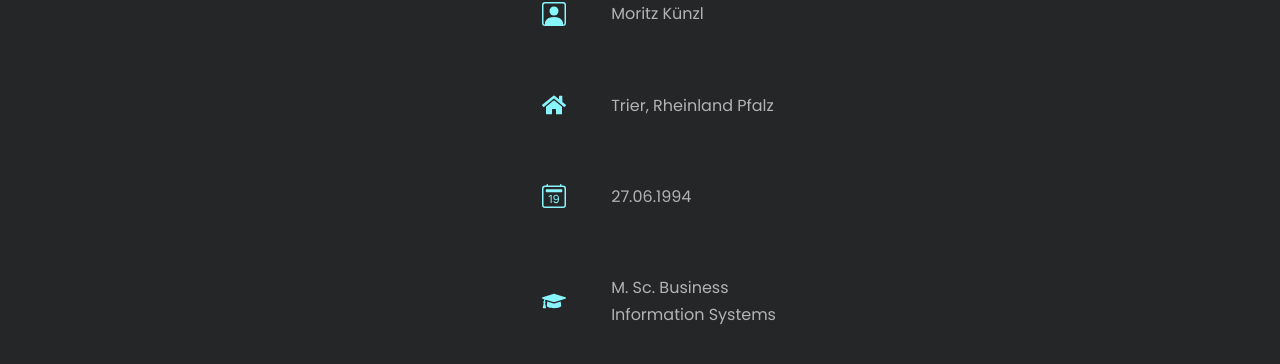
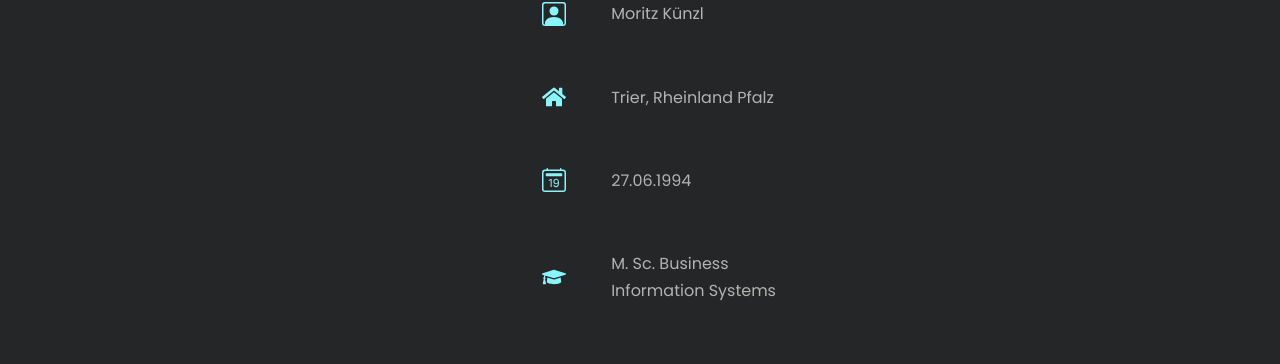
Before and after one commit to mkuenzl/cv, a React (Create React App) app: page / in a window 1280 px wide. Shown: the part 1103-1467 px from the top of the page. Built offline with nearby package versions, Linux system fonts and the light colour scheme; a web font is replaced by a local one.

Commit message:
changed styles & updated cv pdf

```diff
--- a/src/components/about/about.css
+++ b/src/components/about/about.css
@@ -30,7 +30,7 @@
     align-items: center;
     grid-template-columns: 40fr 60fr;
     grid-auto-rows: auto;
-    margin: 2rem 1rem 2rem;
+    margin: 2rem 1rem 1.5rem;
 }
 
 .about__stat-info {
--- a/src/components/header/Header.jsx
+++ b/src/components/header/Header.jsx
@@ -1,7 +1,6 @@
 import React from 'react'
 import './header.css'
 import CTA from './CTA'
-import PersonalPicture from '../../assets/pictures/me.png'
 import HeaderSocial from './HeaderSocials'
 
 const Header = () => {
@@ -14,10 +13,6 @@ const Header = () => {
         <CTA />
         <HeaderSocial/>
 
-        {/*<div className='personalPicture'>
-          <img src={PersonalPicture} alt="Myself" />
-  </div>*/}
-
         <a href='#contact' className='scroll__down'>Scroll Down</a>
       </div>
     </header>
--- a/src/components/header/header.css
+++ b/src/components/header/header.css
@@ -2,7 +2,7 @@ header {
     height: 100vh;
     padding-top: 7rem;
     overflow: hidden;
-    background-image: url("../../assets/pictures/portrait-me.jpg");
+    background-image: url("../../assets/pictures/moritz-kuenzl-portrait.jpg");
     background-repeat: no-repeat;
     background-size: cover;
 }
```
Also changed, not shown: 1 other file (tests, documents, lock files or other folders).
